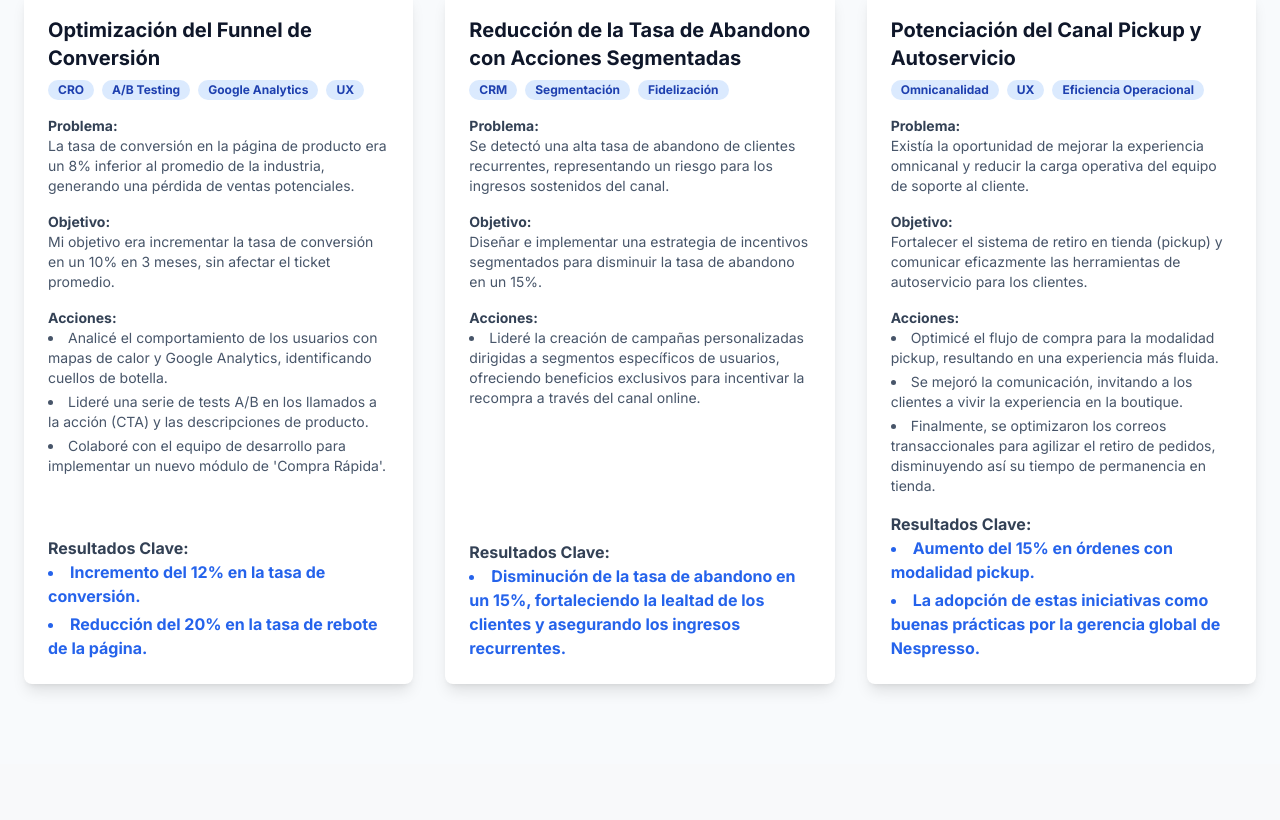
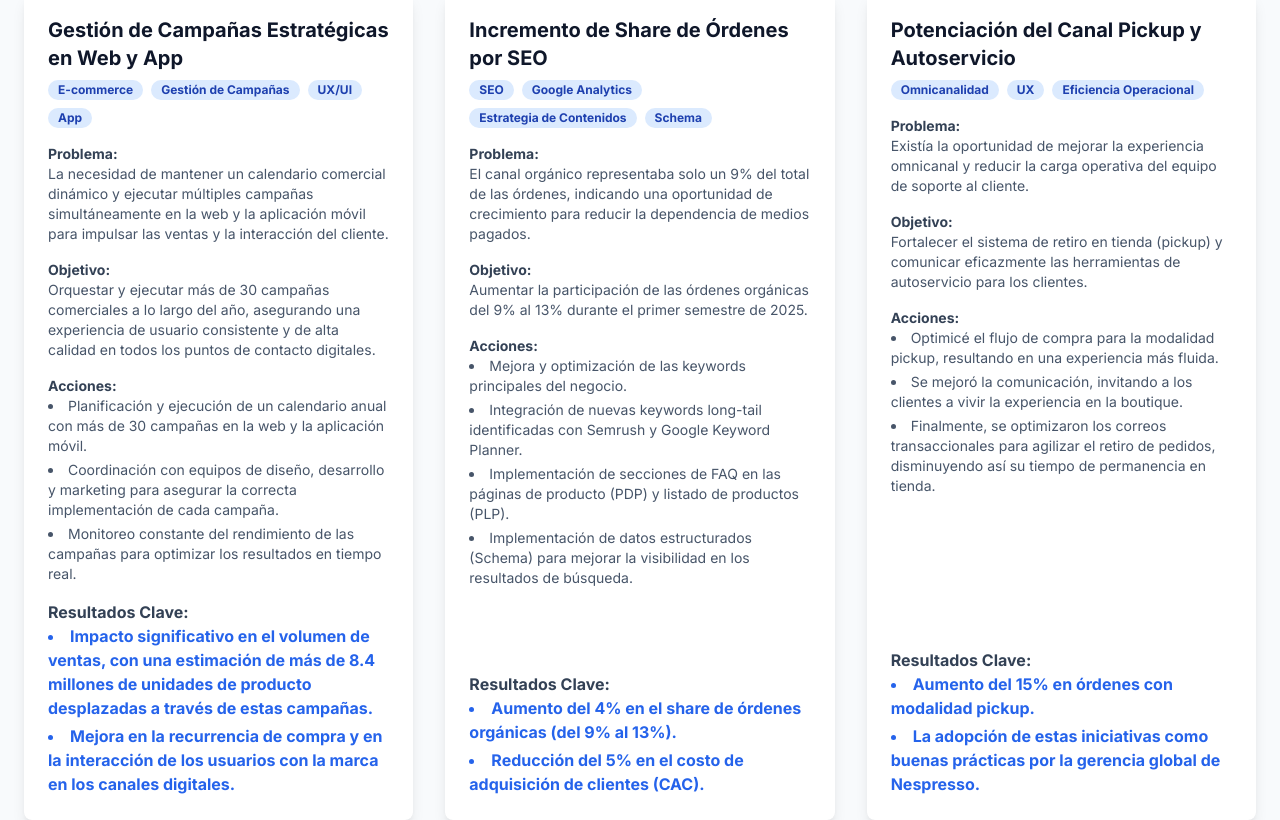
Before and after one commit to lobosgonza/gonzalobos-cv-wbpage, a React (Create React App) app: page / in a window 1280 px wide. Shown: the part 1720-2540 px from the top of the page. Built offline with nearby package versions, Linux system fonts and the light colour scheme.

Commit message:
feat: Actualizar casos de éxito, habilidades y textos de contacto

```diff
--- a/src/data/es/content.js
+++ b/src/data/es/content.js
@@ -156,12 +156,17 @@ export const content = {
                 "CSS3",
                 "Tailwind CSS",
                 "Git & GitHub",
-                "SQL para análisis de datos"
+                "SQL para análisis de datos",
+                "Firebase", "GitHub Actions (CI/CD)"
+
             ],
 
             // Columna 3: Software y plataformas específicas
             tools: [
                 "Google Analytics 4",
+                "Google Search Console",
+                "Google Keyword Planner",
+                "Schema Markup (JSON-LD)",
                 // "Salesforce Commerce Cloud", // <--- EJEMPLO, aquí iría la que me digas
                 "Photoshop",
                 "Illustrator",
@@ -174,31 +179,35 @@ export const content = {
     caseStudies: [
         {
             id: 1,
-            title: "Optimización del Funnel de Conversión",
-            tags: ["CRO", "A/B Testing", "Google Analytics", "UX"],
-            problem: "La tasa de conversión en la página de producto era un 8% inferior al promedio de la industria, generando una pérdida de ventas potenciales.",
-            objective: "Mi objetivo era incrementar la tasa de conversión en un 10% en 3 meses, sin afectar el ticket promedio.",
+            title: "Gestión de Campañas Estratégicas en Web y App",
+            tags: ["E-commerce", "Gestión de Campañas", "UX/UI", "App"],
+            problem: "La necesidad de mantener un calendario comercial dinámico y ejecutar múltiples campañas simultáneamente en la web y la aplicación móvil para impulsar las ventas y la interacción del cliente.",
+            objective: "Orquestar y ejecutar más de 30 campañas comerciales a lo largo del año, asegurando una experiencia de usuario consistente y de alta calidad en todos los puntos de contacto digitales.",
             actions: [
-                "Analicé el comportamiento de los usuarios con mapas de calor y Google Analytics, identificando cuellos de botella.",
-                "Lideré una serie de tests A/B en los llamados a la acción (CTA) y las descripciones de producto.",
-                "Colaboré con el equipo de desarrollo para implementar un nuevo módulo de 'Compra Rápida'."
+                "Planificación y ejecución de un calendario anual con más de 30 campañas en la web y la aplicación móvil.",
+                "Coordinación con equipos de diseño, desarrollo y marketing para asegurar la correcta implementación de cada campaña.",
+                "Monitoreo constante del rendimiento de las campañas para optimizar los resultados en tiempo real."
             ],
             results: [
-                "Incremento del 12% en la tasa de conversión.",
-                "Reducción del 20% en la tasa de rebote de la página."
+                "Impacto significativo en el volumen de ventas, con una estimación de más de 8.4 millones de unidades de producto desplazadas a través de estas campañas.",
+                "Mejora en la recurrencia de compra y en la interacción de los usuarios con la marca en los canales digitales."
             ]
         },
         {
             id: 2,
-            title: "Reducción de la Tasa de Abandono con Acciones Segmentadas",
-            tags: ["CRM", "Segmentación", "Fidelización"],
-            problem: "Se detectó una alta tasa de abandono de clientes recurrentes, representando un riesgo para los ingresos sostenidos del canal.",
-            objective: "Diseñar e implementar una estrategia de incentivos segmentados para disminuir la tasa de abandono en un 15%.",
+            title: "Incremento de Share de Órdenes por SEO",
+            tags: ["SEO", "Google Analytics", "Estrategia de Contenidos", "Schema"],
+            problem: "El canal orgánico representaba solo un 9% del total de las órdenes, indicando una oportunidad de crecimiento para reducir la dependencia de medios pagados.",
+            objective: "Aumentar la participación de las órdenes orgánicas del 9% al 13% durante el primer semestre de 2025.",
             actions: [
-                "Lideré la creación de campañas personalizadas dirigidas a segmentos específicos de usuarios, ofreciendo beneficios exclusivos para incentivar la recompra a través del canal online."
+                "Mejora y optimización de las keywords principales del negocio.",
+                "Integración de nuevas keywords long-tail identificadas con Semrush y Google Keyword Planner.",
+                "Implementación de secciones de FAQ en las páginas de producto (PDP) y listado de productos (PLP).",
+                "Implementación de datos estructurados (Schema) para mejorar la visibilidad en los resultados de búsqueda."
             ],
             results: [
-                "Disminución de la tasa de abandono en un 15%, fortaleciendo la lealtad de los clientes y asegurando los ingresos recurrentes."
+                "Aumento del 4% en el share de órdenes orgánicas (del 9% al 13%).",
+                "Reducción del 5% en el costo de adquisición de clientes (CAC)."
             ]
         },
         {
--- a/src/sections/Contact.js
+++ b/src/sections/Contact.js
@@ -1,56 +1,59 @@
 // src/sections/Contact.jsx
 
 import React from 'react';
-// 1. Importamos nuestro objeto 'content' y el título reutilizable
 import { content } from '../data/es/content.js';
 import SectionTitle from '../components/SectionTitle';
 
 function Contact() {
-    // 2. Extraemos la sección 'contact' de nuestro objeto de contenido
     const { contact } = content;
 
     return (
         <section id="contact" className="py-16 sm:py-20 bg-slate-50 dark:bg-slate-950">
             <div className="container mx-auto px-6">
-
                 <SectionTitle title={contact.title} />
 
                 <div className="max-w-xl mx-auto mt-12 text-center">
                     <p className="text-lg text-slate-600 dark:text-slate-400 mb-8">
-                        ¿Interesado en colaborar o tienes alguna pregunta? No dudes en contactarme a través de los siguientes medios. ¡Estoy abierto a nuevas oportunidades!
+                        Si tienes interés en colaborar o alguna pregunta, no dudes in contactarme. ¡Hay apertura a nuevas oportunidades!
                     </p>
 
-                    {/* Contenedor para la información de contacto */}
+
                     <div className="space-y-6">
-                        {/* Email */}
+                        {/* Email - LÍNEAS MODIFICADAS */}
                         <a
-                            href={`mailto:${"gonzalo.lobos.ramirez@gmail.com"}`}
-                            className="flex items-center justify-center text-lg text-slate-800 dark:text-slate-200 hover:text-blue-600 dark:hover:text-blue-400 transition-colors"
+                            href={`mailto:gonzalo.lobos.ramirez@gmail.com`}
+                            // Se cambió 'text-lg' por 'text-base sm:text-lg' y se añadió 'flex-wrap'
+                            className="flex flex-wrap items-center justify-center gap-x-3 text-base sm:text-lg text-slate-800 dark:text-slate-200 hover:text-primary dark:hover:text-blue-400 transition-colors"
                         >
-                            {/* Icono de Email (SVG) */}
-                            <svg xmlns="http://www.w3.org/2000/svg" className="h-6 w-6 mr-3" fill="none" viewBox="0 0 24 24" stroke="currentColor"><path strokeLinecap="round" strokeLinejoin="round" strokeWidth={2} d="M3 8l7.89 5.26a2 2 0 002.22 0L21 8M5 19h14a2 2 0 002-2V7a2 2 0 00-2-2H5a2 2 0 00-2 2v10a2 2 0 002 2z" /></svg>
-                            <strong>{contact.email}</strong>&nbsp;gonzalo.lobos.ramirez@gmail.com
+                            <div className="flex items-center"> {/* Contenedor para icono y título */}
+                                <svg xmlns="http://www.w3.org/2000/svg" className="h-6 w-6" fill="none" viewBox="0 0 24 24" stroke="currentColor"><path strokeLinecap="round" strokeLinejoin="round" strokeWidth={2} d="M3 8l7.89 5.26a2 2 0 002.22 0L21 8M5 19h14a2 2 0 002-2V7a2 2 0 00-2-2H5a2 2 0 00-2 2v10a2 2 0 002 2z" /></svg>
+                                <strong className="ml-3">{contact.email}</strong>
+                            </div>
+                            {/* La clase 'break-all' permite que el email se divida si es necesario */}
+                            <span className="break-all">gonzalo.lobos.ramirez@gmail.com</span>
                         </a>
 
-                        {/* Teléfono */}
+                        {/* Teléfono - LÍNEAS MODIFICADAS */}
                         <a
-                            href={`tel:${"+56965961086"}`}
-                            className="flex items-center justify-center text-lg text-slate-800 dark:text-slate-200 hover:text-blue-600 dark:hover:text-blue-400 transition-colors"
+                            href={`tel:+56965961086`}
+                            // Mismos cambios para consistencia
+                            className="flex flex-wrap items-center justify-center gap-x-3 text-base sm:text-lg text-slate-800 dark:text-slate-200 hover:text-primary dark:hover:text-blue-400 transition-colors"
                         >
-                            {/* Icono de Teléfono (SVG) */}
-                            <svg xmlns="http://www.w3.org/2000/svg" className="h-6 w-6 mr-3" fill="none" viewBox="0 0 24 24" stroke="currentColor"><path strokeLinecap="round" strokeLinejoin="round" strokeWidth={2} d="M3 5a2 2 0 012-2h3.28a1 1 0 01.948.684l1.498 4.493a1 1 0 01-.502 1.21l-2.257 1.13a11.042 11.042 0 005.516 5.516l1.13-2.257a1 1 0 011.21-.502l4.493 1.498a1 1 0 01.684.949V19a2 2 0 01-2 2h-1C9.716 21 3 14.284 3 6V5z" /></svg>
-                            <strong>{contact.phone}</strong>&nbsp;+569 659 610 86
+                            <div className="flex items-center"> {/* Contenedor para icono y título */}
+                                <svg xmlns="http://www.w3.org/2000/svg" className="h-6 w-6" fill="none" viewBox="0 0 24 24" stroke="currentColor"><path strokeLinecap="round" strokeLinejoin="round" strokeWidth={2} d="M3 5a2 2 0 012-2h3.28a1 1 0 01.948.684l1.498 4.493a1 1 0 01-.502 1.21l-2.257 1.13a11.042 11.042 0 005.516 5.516l1.13-2.257a1 1 0 011.21-.502l4.493 1.498a1 1 0 01.684.949V19a2 2 0 01-2 2h-1C9.716 21 3 14.284 3 6V5z" /></svg>
+                                <strong className="ml-3">{contact.phone}</strong>
+                            </div>
+                            <span>+569 659 610 86</span>
                         </a>
                     </div>
 
                     {/* Botones de Redes Sociales */}
                     <div className="mt-10 flex justify-center gap-6">
+                        {/* ... (sin cambios aquí) ... */}
                         <a href="https://www.linkedin.com/in/gonzalobos/" target="_blank" rel="noopener noreferrer" className="text-slate-500 hover:text-blue-700 dark:text-slate-400 dark:hover:text-blue-500 transition-colors" aria-label="LinkedIn">
-                            {/* Icono de LinkedIn (SVG) */}
                             <svg xmlns="http://www.w3.org/2000/svg" className="h-8 w-8" fill="currentColor" viewBox="0 0 24 24"><path d="M19 0h-14c-2.761 0-5 2.239-5 5v14c0 2.761 2.239 5 5 5h14c2.762 0 5-2.239 5-5v-14c0-2.761-2.238-5-5-5zm-11 19h-3v-11h3v11zm-1.5-12.268c-.966 0-1.75-.79-1.75-1.764s.784-1.764 1.75-1.764 1.75.79 1.75 1.764-.783 1.764-1.75 1.764zm13.5 12.268h-3v-5.604c0-3.368-4-3.113-4 0v5.604h-3v-11h3v1.765c1.396-2.586 7-2.777 7 2.476v6.759z" /></svg>
                         </a>
                         <a href="https://github.com/gonzalobos" target="_blank" rel="noopener noreferrer" className="text-slate-500 hover:text-gray-900 dark:text-slate-400 dark:hover:text-white transition-colors" aria-label="GitHub">
-                            {/* Icono de GitHub (SVG) */}
                             <svg xmlns="http://www.w3.org/2000/svg" className="h-8 w-8" fill="currentColor" viewBox="0 0 24 24"><path d="M12 0c-6.626 0-12 5.373-12 12 0 5.302 3.438 9.8 8.207 11.387.599.111.793-.261.793-.577v-2.234c-3.338.726-4.033-1.416-4.033-1.416-.546-1.387-1.333-1.756-1.333-1.756-1.089-.745.083-.729.083-.729 1.205.084 1.839 1.237 1.839 1.237 1.07 1.834 2.807 1.304 3.492.997.107-.775.418-1.305.762-1.604-2.665-.305-5.467-1.334-5.467-5.931 0-1.311.469-2.381 1.236-3.221-.124-.303-.535-1.524.117-3.176 0 0 1.008-.322 3.301 1.23.957-.266 1.983-.399 3.003-.404 1.02.005 2.047.138 3.006.404 2.291-1.552 3.297-1.23 3.297-1.23.653 1.653.242 2.874.118 3.176.77.84 1.235 1.911 1.235 3.221 0 4.609-2.807 5.624-5.479 5.921.43.372.823 1.102.823 2.222v3.293c0 .319.192.694.801.576 4.765-1.589 8.199-6.086 8.199-11.386 0-6.627-5.373-12-12-12z" /></svg>
                         </a>
                     </div>
--- a/src/sections/Experience.js
+++ b/src/sections/Experience.js
@@ -81,7 +81,6 @@ function Experience() {
                     </div>
                 </div>
 
-              // Dentro de Experience.jsx
 
                 <motion.div
                     className="max-w-2xl mx-auto space-y-8"
```
